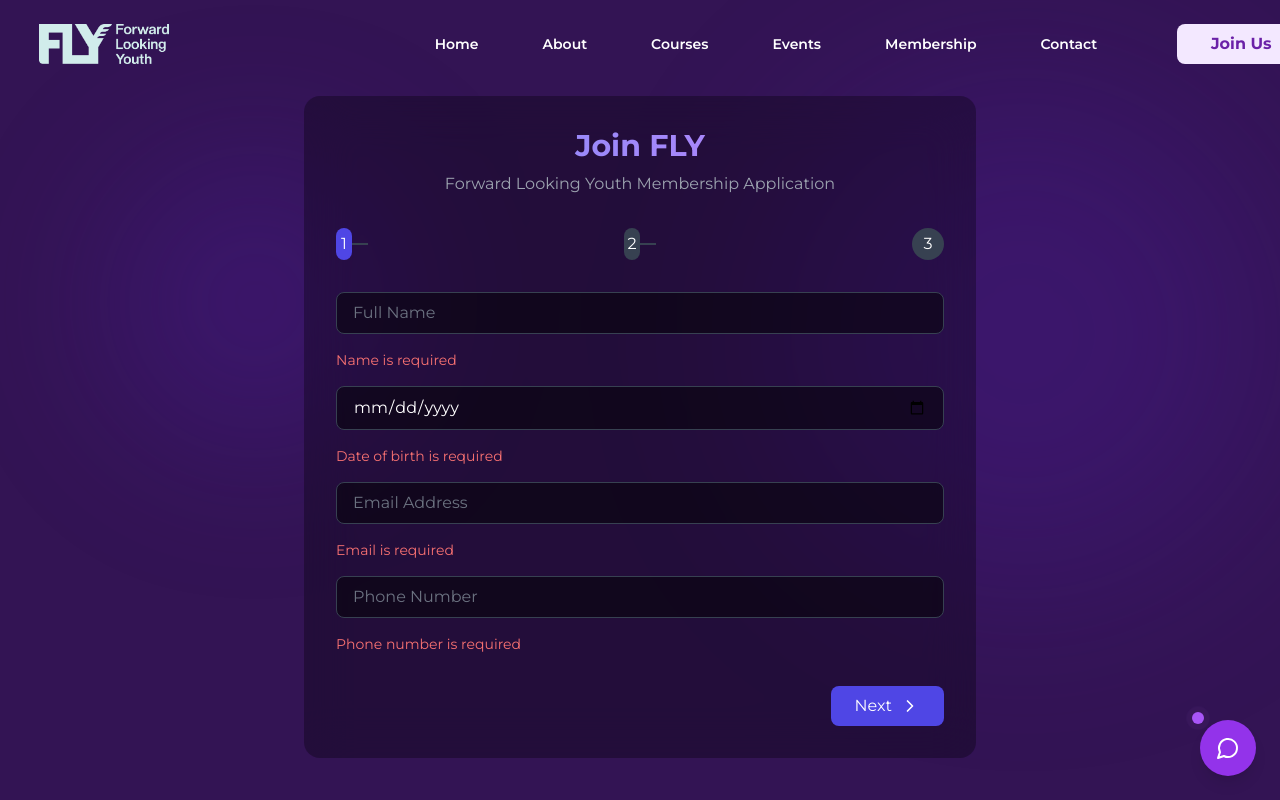
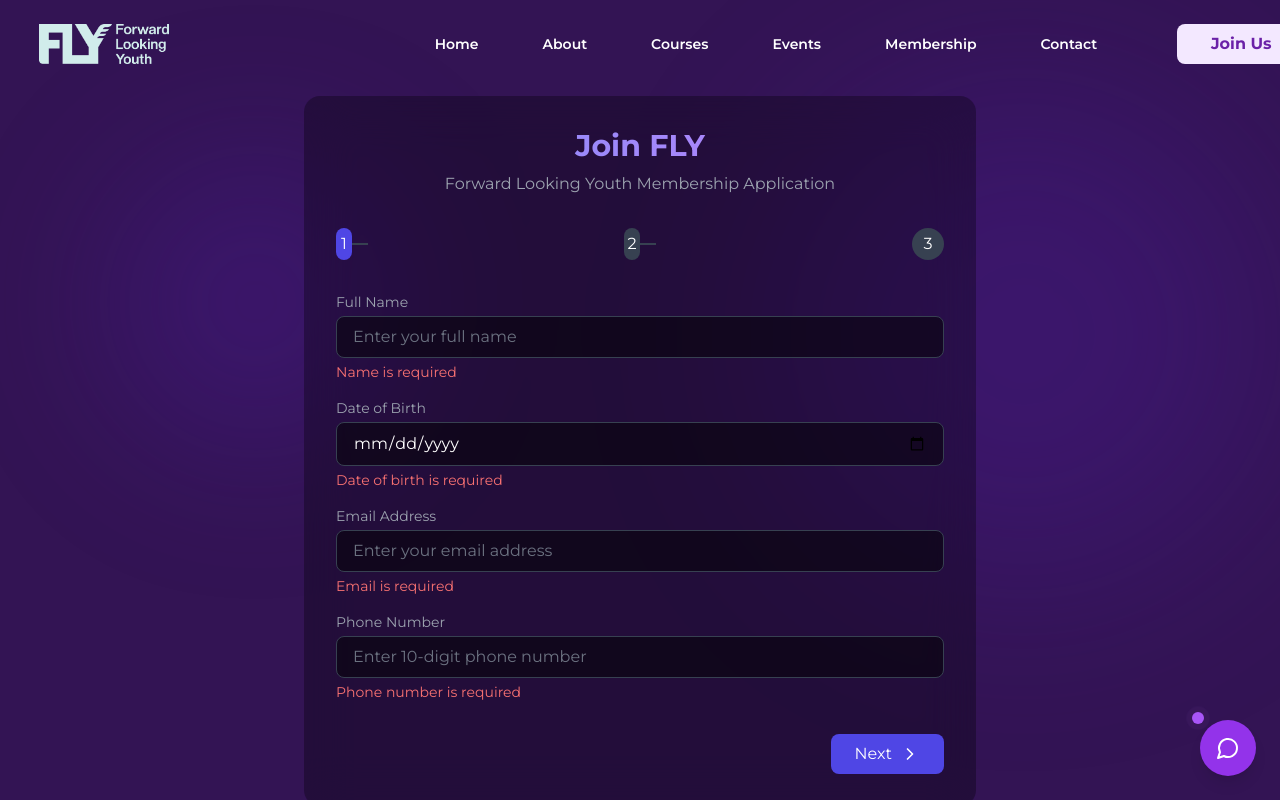
Before and after one commit to dev-hemito/flynetwork, a Next.js app: page /join-fly in a window 1280 px wide. Both pictures are taken after a click on the button "Next". Shown: the top 800 px of the page. Built offline with nearby package versions, Linux system fonts and the light colour scheme.

Commit message:
event, team, sign

```diff
--- a/src/app/join-fly/page.js
+++ b/src/app/join-fly/page.js
@@ -344,19 +344,26 @@ export default function ApplicationForm() {
                     </div>
                   )}
 
+                  <div>
+                    <label htmlFor="fullName" className="block text-sm text-gray-400 mb-1">Full Name</label>
                     <input
+                      id="fullName"
                       type="text"
                       name="fullName"
                       value={formData.fullName}
                       onChange={handleChange}
-                    placeholder="Full Name"
+                      placeholder="Enter your full name"
                       className="w-full px-4 py-2 bg-black/50 border border-gray-700 rounded-lg focus:ring-2 focus:ring-indigo-500 text-white placeholder-gray-500"
                     />
                     {errors.fullName && (
-                    <p className="text-sm text-red-400">{errors.fullName}</p>
+                      <p className="text-sm text-red-400 mt-1">{errors.fullName}</p>
                     )}
+                  </div>
 
+                  <div>
+                    <label htmlFor="dateOfBirth" className="block text-sm text-gray-400 mb-1">Date of Birth</label>
                     <input
+                      id="dateOfBirth"
                       type="date"
                       name="dateOfBirth"
                       value={formData.dateOfBirth}
@@ -365,62 +372,82 @@ export default function ApplicationForm() {
                       className="w-full px-4 py-2 bg-black/50 border border-gray-700 rounded-lg focus:ring-2 focus:ring-indigo-500 text-white"
                     />
                     {errors.dateOfBirth && (
-                    <p className="text-sm text-red-400">{errors.dateOfBirth}</p>
+                      <p className="text-sm text-red-400 mt-1">{errors.dateOfBirth}</p>
                     )}
+                  </div>
 
+                  <div>
+                    <label htmlFor="email" className="block text-sm text-gray-400 mb-1">Email Address</label>
                     <input
+                      id="email"
                       type="email"
                       name="email"
                       value={formData.email}
                       onChange={handleChange}
-                    placeholder="Email Address"
+                      placeholder="Enter your email address"
                       className="w-full px-4 py-2 bg-black/50 border border-gray-700 rounded-lg focus:ring-2 focus:ring-indigo-500 text-white placeholder-gray-500"
                     />
                     {errors.email && (
-                    <p className="text-sm text-red-400">{errors.email}</p>
+                      <p className="text-sm text-red-400 mt-1">{errors.email}</p>
                     )}
+                  </div>
 
+                  <div>
+                    <label htmlFor="phone" className="block text-sm text-gray-400 mb-1">Phone Number</label>
                     <input
+                      id="phone"
                       type="tel"
                       name="phone"
                       value={formData.phone}
                       onChange={handleChange}
-                    placeholder="Phone Number"
+                      placeholder="Enter 10-digit phone number"
                       maxLength={10}
                       className="w-full px-4 py-2 bg-black/50 border border-gray-700 rounded-lg focus:ring-2 focus:ring-indigo-500 text-white placeholder-gray-500"
                     />
                     {errors.phone && (
-                    <p className="text-sm text-red-400">{errors.phone}</p>
+                      <p className="text-sm text-red-400 mt-1">{errors.phone}</p>
                     )}
                   </div>
+                </div>
               )}
-
               {step === 2 && (
                 <div className="space-y-4">
+                  <div>
+                    <label htmlFor="education" className="block text-sm text-gray-400 mb-1">Education</label>
                     <input
+                      id="education"
                       type="text"
                       name="education"
                       value={formData.education}
                       onChange={handleChange}
-                    placeholder="Education"
+                      placeholder="Enter your educational background"
                       className="w-full px-4 py-2 bg-black/50 border border-gray-700 rounded-lg focus:ring-2 focus:ring-indigo-500 text-white placeholder-gray-500"
                     />
                     {errors.education && (
-                    <p className="text-sm text-red-400">{errors.education}</p>
+                      <p className="text-sm text-red-400 mt-1">{errors.education}</p>
                     )}
+                  </div>
+
+                  <div>
+                    <label htmlFor="address" className="block text-sm text-gray-400 mb-1">Address</label>
                     <textarea
+                      id="address"
                       name="address"
                       value={formData.address}
                       onChange={handleChange}
-                    placeholder="Address"
+                      placeholder="Enter your full address"
                       rows={3}
                       className="w-full px-4 py-2 bg-black/50 border border-gray-700 rounded-lg focus:ring-2 focus:ring-indigo-500 text-white placeholder-gray-500"
                     />
                     {errors.address && (
-                    <p className="text-sm text-red-400">{errors.address}</p>
+                      <p className="text-sm text-red-400 mt-1">{errors.address}</p>
                     )}
+                  </div>
 
+                  <div>
+                    <label htmlFor="occupation" className="block text-sm text-gray-400 mb-1">Occupation</label>
                     <select
+                      id="occupation"
                       name="occupation"
                       value={formData.occupation}
                       onChange={handleChange}
@@ -432,36 +459,42 @@ export default function ApplicationForm() {
                       <option value={OCCUPATION_TYPES.BUSINESS}>Business Owner</option>
                     </select>
                     {errors.occupation && (
-                    <p className="text-sm text-red-400">{errors.occupation}</p>
+                      <p className="text-sm text-red-400 mt-1">{errors.occupation}</p>
                     )}
-
+                  </div>
 
                   {formData.occupation === OCCUPATION_TYPES.BUSINESS && (
                     <>
+                      <div>
+                        <label htmlFor="businessName" className="block text-sm text-gray-400 mb-1">Business Name</label>
                         <input
+                          id="businessName"
                           type="text"
                           name="businessName"
                           value={formData.businessName}
                           onChange={handleChange}
-                        placeholder="Business Name"
+                          placeholder="Enter your business name"
                           className="w-full px-4 py-2 bg-black/50 border border-gray-700 rounded-lg focus:ring-2 focus:ring-indigo-500 text-white placeholder-gray-500"
                         />
                         {errors.businessName && (
-                        <p className="text-sm text-red-400">{errors.businessName}</p>
+                          <p className="text-sm text-red-400 mt-1">{errors.businessName}</p>
                         )}
+                      </div>
+                      <div>
+                        <label htmlFor="position" className="block text-sm text-gray-400 mb-1">Position</label>
                         <input
+                          id="position"
                           type="text"
                           name="position"
                           value={formData.position}
                           onChange={handleChange}
-                        placeholder="Position"
+                          placeholder="Enter your business role"
                           className="w-full px-4 py-2 bg-black/50 border border-gray-700 rounded-lg focus:ring-2 focus:ring-indigo-500 text-white placeholder-gray-500"
                         />
                         {errors.position && (
-                        <p className="text-sm text-red-400">{errors.position}</p>
+                          <p className="text-sm text-red-400 mt-1">{errors.position}</p>
                         )}
-
-
+                      </div>
                     </>
                   )}
                 </div>
@@ -469,33 +502,41 @@ export default function ApplicationForm() {
 
               {step === 3 && (
                 <div className="space-y-4">
+                  <div>
+                    <label htmlFor="hearAbout" className="block text-sm text-gray-400 mb-1">How did you hear about us?</label>
                     <select
+                      id="hearAbout"
                       name="hearAbout"
                       value={formData.hearAbout}
                       onChange={handleChange}
                       className="w-full px-4 py-2 bg-black/50 border border-gray-700 rounded-lg focus:ring-2 focus:ring-indigo-500 text-white"
                     >
-                    <option value="">How did you hear about us?</option>
+                      <option value="">Select an option</option>
                       {HEAR_ABOUT_OPTIONS.map(option => (
                         <option key={option} value={option}>{option}</option>
                       ))}
                     </select>
                     {errors.hearAbout && (
-                    <p className="text-sm text-red-400">{errors.hearAbout}</p>
+                      <p className="text-sm text-red-400 mt-1">{errors.hearAbout}</p>
                     )}
+                  </div>
 
                   {formData.hearAbout === 'Other' && (
+                    <div>
+                      <label htmlFor="hearAboutOther" className="block text-sm text-gray-400 mb-1">Please specify</label>
                       <input
+                        id="hearAboutOther"
                         type="text"
                         name="hearAboutOther"
                         value={formData.hearAboutOther}
                         onChange={handleChange}
-                      placeholder="Please specify"
+                        placeholder="How did you hear about us?"
                         className="w-full px-4 py-2 bg-black/50 border border-gray-700 rounded-lg focus:ring-2 focus:ring-indigo-500 text-white placeholder-gray-500"
                       />
+                      {errors.hearAboutOther && (
+                        <p className="text-sm text-red-400 mt-1">{errors.hearAboutOther}</p>
                       )}
-                  {errors.hearAboutOther && (
-                    <p className="text-sm text-red-400">{errors.hearAboutOther}</p>
+                    </div>
                   )}
                 </div>
               )}
--- a/src/app/register/page.js
+++ b/src/app/register/page.js
@@ -150,7 +150,7 @@ export default function Home() {
                         </div>
                         <button
                             onClick={() => setShowRegistration(true)}
-                            className="w-full py-3 bg-purple-100 text-purple-900 rounded-md font-semibold"
+                            className="w-full py-3 bg-gradient-to-r from-yellow-200 to-amber-500  text-purple-900 rounded-md font-semibold"
                         >
                             Register Now
                         </button>
@@ -188,8 +188,8 @@ export default function Home() {
                 </div>
 
                 <div className="justify-center items-center hidden md:flex">
-                    <div className="border border-purple-900 h-2/3 relative flex justify-center items-center" data-aos="fade-down">
-                        <Image width={1000} height={1000} src="/mockup1.jpg" alt="Conference" className="h-full object-cover relative top-6 left-6"  />
+                    <div className="border border-yellow-300 h-3/3 w-auto relative flex justify-center items-center" data-aos="fade-down">
+                        <Image width={1000} height={1000} src="/evnt.jpg" alt="Conference" className="h-full object-cover relative top-6 left-6"  />
                     </div>
                 </div>
             </section>
--- a/src/components/Home/HeroCarousal.js
+++ b/src/components/Home/HeroCarousal.js
@@ -24,7 +24,7 @@ const HeroCarousel = () => {
       name: "Mr. Sami K Haridas",
       title: "Founder & CEO",
       imageUrl: "/members/sami.jpg", // Replace with actual image path
-      signature: "/founder-signature.png" // Replace with actual signature path
+      signature: "/sign.png" // Replace with actual signature path
     },
     {
       type: 'group',
--- a/src/components/register/RegisterationForm.js
+++ b/src/components/register/RegisterationForm.js
@@ -45,7 +45,7 @@ export default function RegistrationForm({ onSuccess }) {
   };
 
   return (
-    <div className="fixed inset-0 bg-black/50 flex items-center justify-center p-4 z-40">
+    <div className="fixed inset-0 bg-black/80 flex items-center justify-center p-4 z-40">
       <div className="bg-gray-800 p-8 rounded-lg max-w-md w-full">
         <h2 className="text-2xl font-bold text-white mb-6">Register for NextGen Awards</h2>
 
```
Also changed, not shown: src/components/Event.js (+4 -4 lines), src/components/Home/Team.js (+5 -5 lines), public/evnt.jpg (added), public/sign.png (added). Lines whose indentation alone changed are shown as unchanged.
